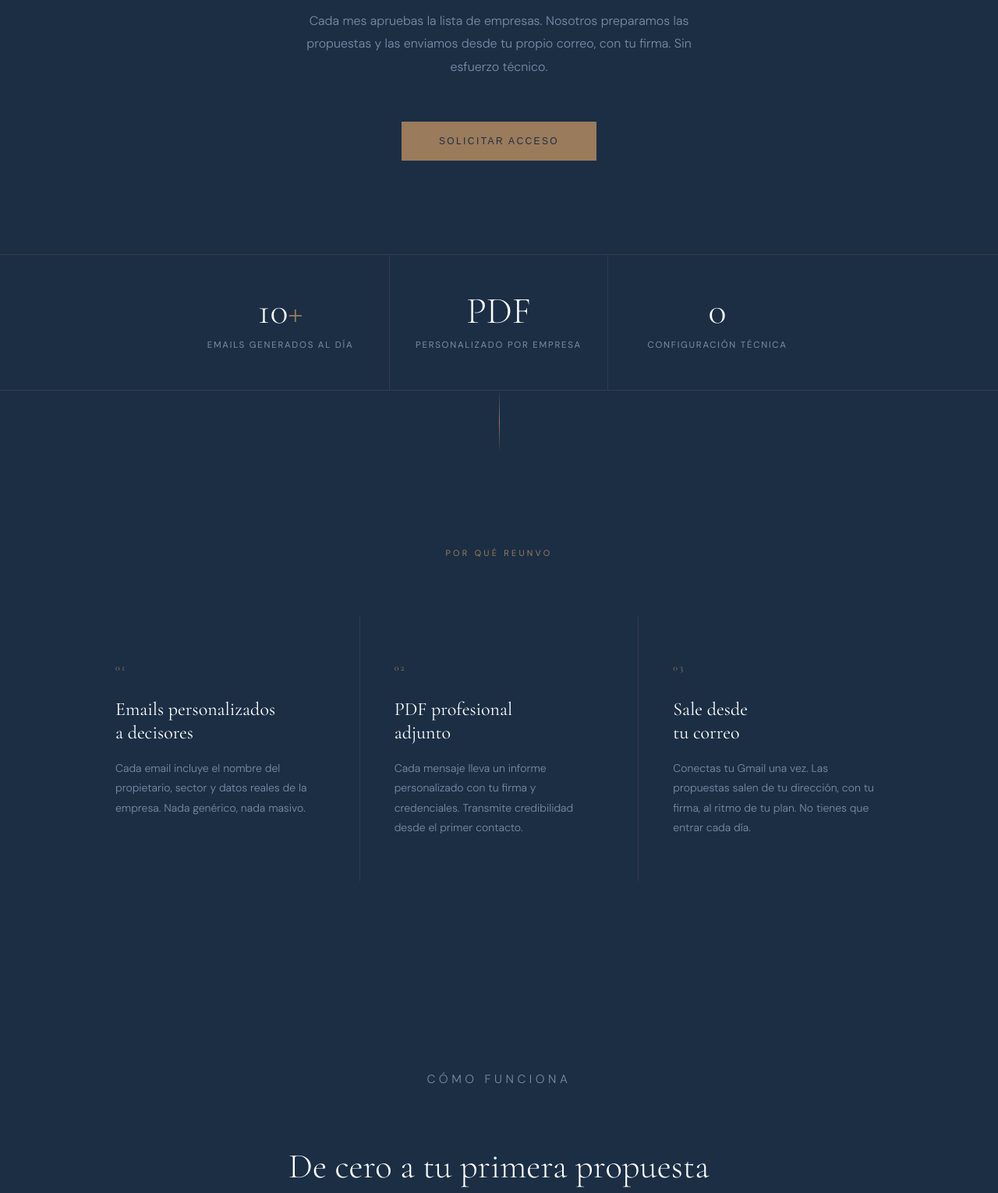
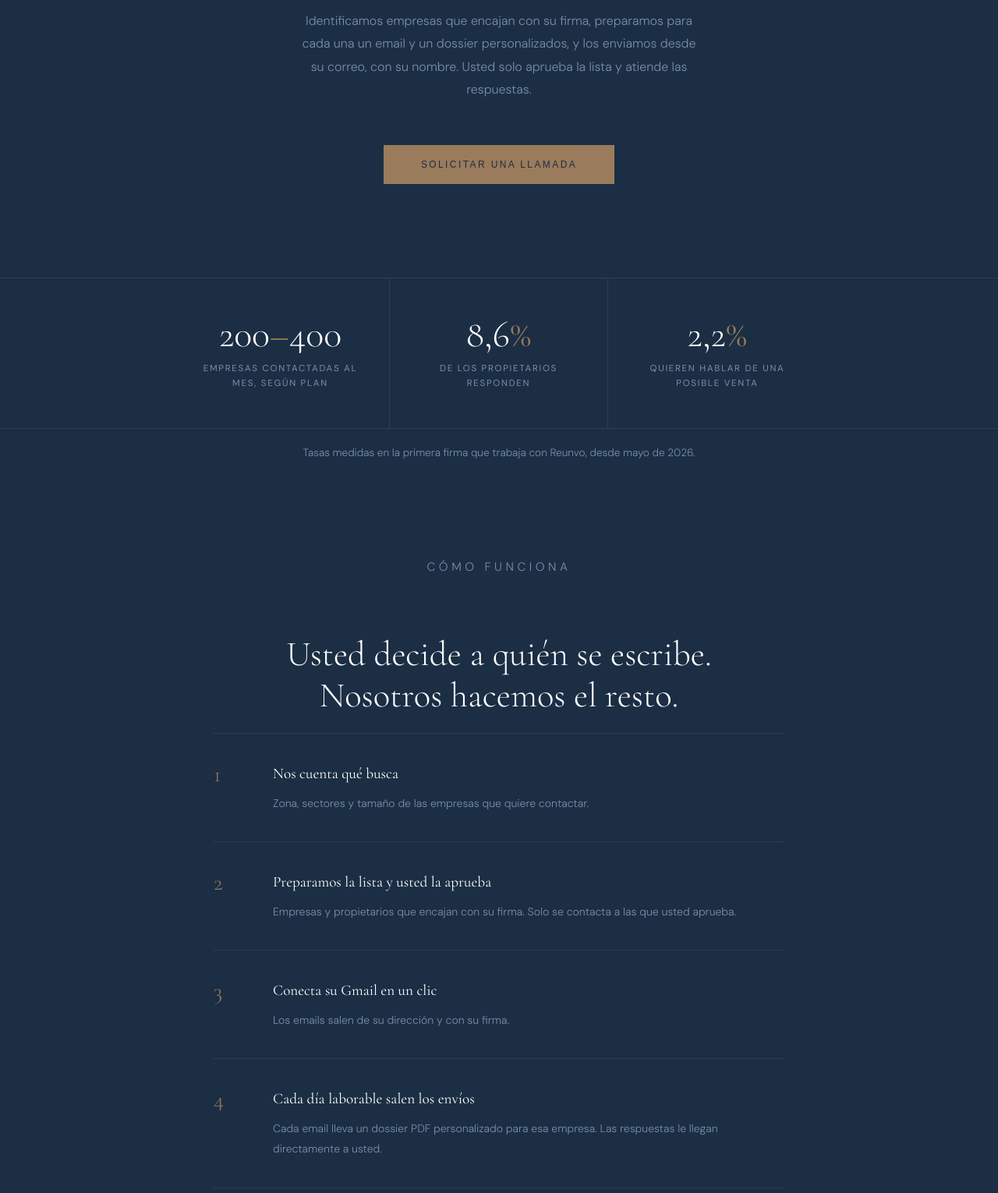
Before and after one commit to guillepalacin8-jpg/reunvo, a plain HTML site: page index.html in a window 1280 px wide. Shown: the part 486-2016 px from the top of the page at 78% size. Drawn offline with nearby package versions, Linux system fonts and the light colour scheme.

Commit message:
Home: nuevo texto (usted, cifras, oferta piloto)

```diff
--- a/index.html
+++ b/index.html
@@ -4,7 +4,12 @@
   <meta charset="UTF-8" />
   <meta name="viewport" content="width=device-width, initial-scale=1.0" />
   <meta name="google-site-verification" content="GVaX9X0eX4qaXtGgb1b4ZzOdSaQc5x85nhJMNjYqesk" />
-  <title>Reunvo — Outbound M&A</title>
+  <title>Reunvo — Propietarios interesados en vender, para firmas de M&amp;A</title>
+  <meta name="description" content="Contactamos cada mes con propietarios de pymes en nombre de su firma de M&amp;A, desde su correo y con un dossier personalizado. Usted aprueba la lista." />
+  <meta property="og:title" content="Reunvo — Propietarios interesados en vender, cada mes" />
+  <meta property="og:description" content="Para firmas de M&amp;A. Piloto de 30 días sin coste. Tres plazas." />
+  <meta property="og:url" content="https://reunvo.com/" />
+  <meta property="og:type" content="website" />
   <link rel="preconnect" href="https://fonts.googleapis.com">
   <link rel="preconnect" href="https://fonts.gstatic.com" crossorigin>
   <link href="https://fonts.googleapis.com/css2?family=Cormorant+Garamond:ital,wght@0,300;0,400;0,500;0,600;1,300;1,400&family=DM+Sans:wght@300;400;500&display=swap" rel="stylesheet">
@@ -543,121 +548,109 @@
     <div class="logo">Re<span>un</span>vo</div>
     <nav>
       <a href="#como-funciona">Cómo funciona</a>
-      <a href="entrar.html" style="margin-left: 28px;">Acceder</a>
+      <a href="entrar.html" style="margin-left: 28px;">Acceso clientes</a>
     </nav>
   </header>
 
   <!-- HERO -->
   <section class="hero">
-    <p class="eyebrow">Para firmas de M&amp;A en España</p>
-    <h1>Outbound <em>automatizado</em><br>para firmas de M&amp;A</h1>
+    <p class="eyebrow">Para firmas de M&amp;A</p>
+    <h1>Propietarios interesados<br>en vender, <em>cada mes</em></h1>
     <p class="hero-sub">
-      Cada mes apruebas la lista de empresas. Nosotros preparamos las propuestas y
-      las enviamos desde tu propio correo, con tu firma. Sin esfuerzo técnico.
+      Identificamos empresas que encajan con su firma, preparamos para cada una un email y un
+      dossier personalizados, y los enviamos desde su correo, con su nombre. Usted solo aprueba
+      la lista y atiende las respuestas.
     </p>
     <div class="hero-cta">
-      <button class="btn-primary" onclick="openModal()">Solicitar acceso</button>
+      <button class="btn-primary" onclick="openModal()">Solicitar una llamada</button>
     </div>
   </section>
 
   <!-- STATS -->
   <div class="stats">
     <div class="stat">
-      <div class="stat-number">10<span>+</span></div>
-      <div class="stat-label">Emails generados al día</div>
+      <div class="stat-number" style="white-space:nowrap; font-size:clamp(2rem, 8vw, 3rem);">200<span>–</span>400</div>
+      <div class="stat-label">Empresas contactadas al mes, según plan</div>
     </div>
     <div class="stat">
-      <div class="stat-number">PDF</div>
-      <div class="stat-label">Personalizado por empresa</div>
+      <div class="stat-number">8,6<span>%</span></div>
+      <div class="stat-label">De los propietarios responden</div>
     </div>
     <div class="stat">
-      <div class="stat-number">0</div>
-      <div class="stat-label">Configuración técnica</div>
+      <div class="stat-number">2,2<span>%</span></div>
+      <div class="stat-label">Quieren hablar de una posible venta</div>
     </div>
   </div>
-
-  <div class="divider" style="margin-top: 0;"></div>
-
-  <!-- BENEFITS -->
-  <section class="benefits" id="beneficios">
-    <p class="section-label">Por qué Reunvo</p>
-    <div class="benefits-grid">
-      <div class="benefit-card">
-        <span class="benefit-number">01</span>
-        <h3 class="benefit-title">Emails personalizados<br>a decisores</h3>
-        <p class="benefit-desc">
-          Cada email incluye el nombre del propietario, sector y datos reales de la empresa. Nada genérico, nada masivo.
-        </p>
-      </div>
-      <div class="benefit-card">
-        <span class="benefit-number">02</span>
-        <h3 class="benefit-title">PDF profesional<br>adjunto</h3>
-        <p class="benefit-desc">
-          Cada mensaje lleva un informe personalizado con tu firma y credenciales. Transmite credibilidad desde el primer contacto.
-        </p>
-      </div>
-      <div class="benefit-card">
-        <span class="benefit-number">03</span>
-        <h3 class="benefit-title">Sale desde<br>tu correo</h3>
-        <p class="benefit-desc">
-          Conectas tu Gmail una vez. Las propuestas salen de tu dirección, con tu firma, al ritmo de tu plan. No tienes que entrar cada día.
-        </p>
-      </div>
-    </div>
-  </section>
+  <p style="text-align:center; font-size:0.85rem; font-weight:300; color:var(--text-dim); padding:20px 24px 0;">
+    Tasas medidas en la primera firma que trabaja con Reunvo, desde mayo de 2026.
+  </p>
 
   <!-- HOW IT WORKS -->
   <section class="how" id="como-funciona">
     <p class="section-label">Cómo funciona</p>
-    <h2>De cero a tu primera propuesta<br>en menos de 24 horas.</h2>
-    <p>
-      No necesitas cambiar tu forma de trabajar.<br>
-      Reunvo se integra con tu Gmail y opera en segundo plano.
-    </p>
+    <h2>Usted decide a quién se escribe.<br>Nosotros hacemos el resto.</h2>
     <div class="steps">
       <div class="step">
         <span class="step-num">1</span>
         <div class="step-body">
-          <strong>Conectas tu Gmail con un clic</strong>
-          <span>Un único permiso: enviar en tu nombre. No podemos acceder a tu bandeja de entrada ni leer tus mensajes.</span>
+          <strong>Nos cuenta qué busca</strong>
+          <span>Zona, sectores y tamaño de las empresas que quiere contactar.</span>
         </div>
       </div>
       <div class="step">
         <span class="step-num">2</span>
         <div class="step-body">
-          <strong>Configuramos tu perfil de consultor</strong>
-          <span>Tu nombre, firma, datos de contacto y el tipo de empresa que buscas contactar.</span>
+          <strong>Preparamos la lista y usted la aprueba</strong>
+          <span>Empresas y propietarios que encajan con su firma. Solo se contacta a las que usted aprueba.</span>
         </div>
       </div>
       <div class="step">
         <span class="step-num">3</span>
         <div class="step-body">
-          <strong>Generamos emails y PDFs personalizados</strong>
-          <span>Identificamos propietarios de pymes, redactamos el email y creamos el PDF con tu voz.</span>
+          <strong>Conecta su Gmail en un clic</strong>
+          <span>Los emails salen de su dirección y con su firma.</span>
         </div>
       </div>
       <div class="step">
         <span class="step-num">4</span>
         <div class="step-body">
-          <strong>Salen en tu nombre</strong>
-          <span>No se contacta a ninguna empresa que no hayas aprobado antes desde tu panel.</span>
+          <strong>Cada día laborable salen los envíos</strong>
+          <span>Cada email lleva un dossier PDF personalizado para esa empresa. Las respuestas le llegan directamente a usted.</span>
         </div>
       </div>
     </div>
   </section>
 
+  <!-- QUIEN ESTA DETRAS -->
+  <section class="how" id="quien">
+    <p class="section-label">Quién está detrás</p>
+    <h2>Probado en una firma de M&amp;A real</h2>
+    <p>
+      Reunvo nace dentro de M&amp;A Fusiones y Adquisiciones, firma de compraventa de pymes
+      desde 1988, donde se usa cada día.
+    </p>
+    <p>
+      Cada empresa se asigna a una sola firma: nunca la contacta otra, tampoco M&amp;A Fusiones y
+      Adquisiciones, y su lista no se comparte con nadie.
+    </p>
+    <p>
+      Guillem Palacín &middot; <a href="mailto:gp@reunvo.com" style="color:var(--gold);">gp@reunvo.com</a>
+      &middot; <a href="tel:+34628917456" style="color:var(--gold);">628 917 456</a>
+    </p>
+  </section>
+
   <!-- CTA SECTION -->
   <section class="cta-section">
-    <h2>Acceso limitado.<br>Solo para firmas seleccionadas.</h2>
-    <p>Actualmente en fase de acceso anticipado. Plazas limitadas.</p>
-    <button class="btn-primary" onclick="openModal()">Solicitar acceso</button>
+    <h2>Piloto de 30 días sin coste.<br>Tres plazas.</h2>
+    <p>Si no le convence, no continúa y no paga nada.</p>
+    <button class="btn-primary" onclick="openModal()">Solicitar una llamada</button>
   </section>
 
   <!-- FOOTER -->
   <footer>
     <div class="logo">Re<span>un</span>vo</div>
     <div>
-      <p>reunvo.com &mdash; 2026</p>
+      <p>Reunvo &middot; Barcelona &middot; gp@reunvo.com &middot; 628 917 456</p>
       <p class="legal-links"><a href="/privacidad.html">Política de privacidad</a> &middot; <a href="/aviso-legal.html">Aviso legal</a></p>
     </div>
   </footer>
@@ -668,35 +661,35 @@
       <button class="modal-close" onclick="closeModal()" aria-label="Cerrar">&times;</button>
 
       <div id="form-container">
-        <h3>Solicitar acceso</h3>
-        <p>Nos pondremos en contacto contigo en menos de 48 horas.</p>
+        <h3>Solicitar una llamada</h3>
+        <p>Le contactaremos en menos de 48 horas.</p>
 
         <form id="access-form" onsubmit="handleSubmit(event)">
           <div class="form-group">
             <label for="nombre">Nombre</label>
-            <input type="text" id="nombre" name="nombre" placeholder="Tu nombre completo" required />
+            <input type="text" id="nombre" name="nombre" placeholder="Nombre y apellidos" required />
           </div>
           <div class="form-group">
             <label for="empresa">Empresa</label>
-            <input type="text" id="empresa" name="empresa" placeholder="Nombre de tu firma" required />
+            <input type="text" id="empresa" name="empresa" placeholder="Nombre de su firma" required />
           </div>
           <div class="form-group">
             <label for="email">Email profesional</label>
-            <input type="email" id="email" name="email" placeholder="tu@firma.com" required />
+            <input type="email" id="email" name="email" placeholder="nombre@firma.com" required />
           </div>
           <div class="form-group">
             <label for="telefono">Teléfono</label>
             <input type="tel" id="telefono" name="telefono" placeholder="+34 600 000 000" required />
           </div>
           <button type="submit" class="btn-submit" id="btn-submit">Enviar solicitud</button>
-          <p class="form-error" id="form-error">Algo ha ido mal. Inténtalo de nuevo.</p>
+          <p class="form-error" id="form-error">No se ha podido enviar. Inténtelo de nuevo o escriba a gp@reunvo.com.</p>
         </form>
       </div>
 
       <div class="form-success" id="form-success">
         <div class="check">✦</div>
         <h4>Solicitud recibida</h4>
-        <p>Nos pondremos en contacto contigo<br>en menos de 48 horas.</p>
+        <p>Le contactaremos<br>en menos de 48 horas.</p>
       </div>
     </div>
   </div>
```
